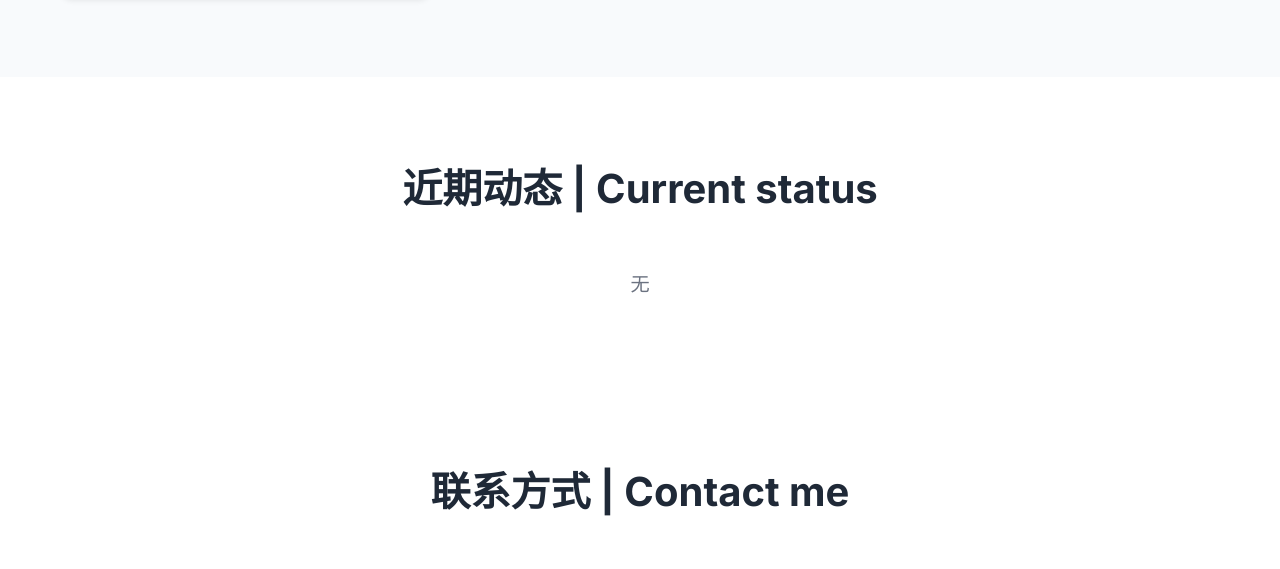
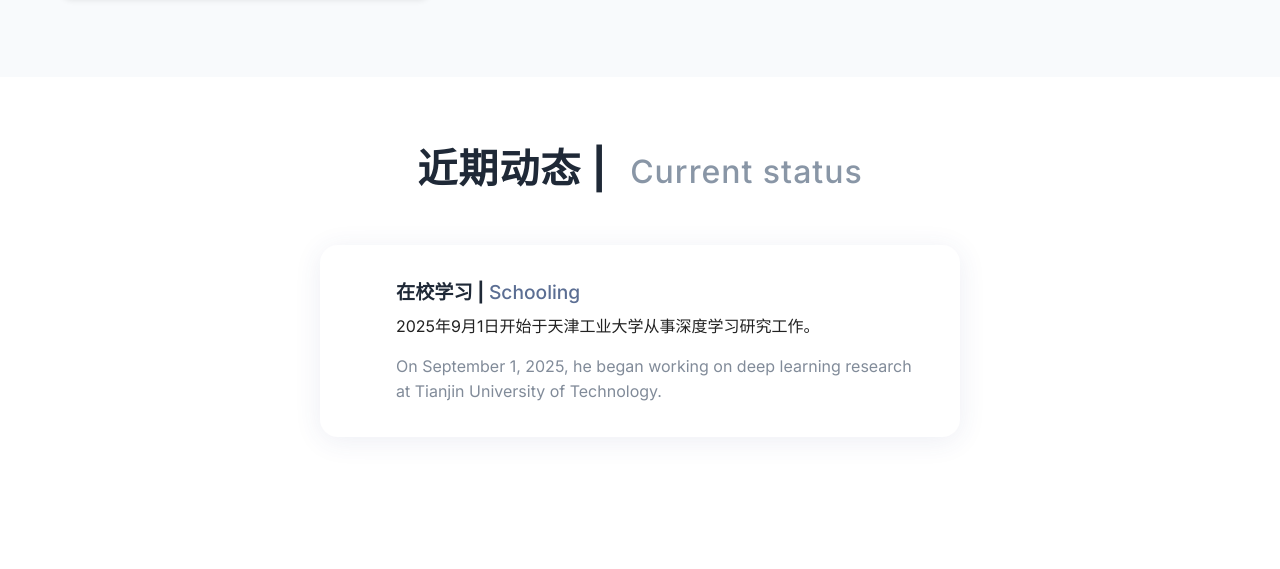
Before and after one commit to lwLiang1/homepage, a website: page index.html in a window 1280 px wide. Shown: the part 3819-4388 px from the top of the page. Drawn offline with Linux system fonts and the light colour scheme; no server answers.

Commit message:
jinqidongtai

```diff
--- a/index.html
+++ b/index.html
@@ -253,13 +253,16 @@
         </section>
 
         <!-- 近期动态 | Current status -->
-        <section id="status" class="section">
-            <div class="container">
-                <h2 class="section-title">近期动态 | Current status</h2>
-                <div style="text-align: center; font-size: 1.2rem; color: var(--text-light);">
-                    <p>无</p>
-                </div>
+        <section class="current-status-section">
+          <h2>近期动态 | <span class="en-title">Current status</span></h2>
+          <div class="status-card">
+            <div class="status-icon"></div>
+            <div class="status-content">
+              <div class="status-title">在校学习 | <span>Schooling</span></div>
+              <div class="status-main">2025年9月1日开始于天津工业大学从事深度学习研究工作。</div>
+              <div class="status-desc">On September 1, 2025, he began working on deep learning research at Tianjin University of Technology.</div>
             </div>
+          </div>
         </section>
 
         <!-- 联系我部分 -->
--- a/styles.css
+++ b/styles.css
@@ -1731,3 +1731,60 @@ html {
     0 0 32px 12px rgba(85, 115, 246, 0.55),
     0 0 56px 24px rgba(170, 80, 255, 0.35);
 }
+
+.current-status-section {
+  max-width: 800px;
+  margin: 60px auto;
+  text-align: center;
+}
+.current-status-section h2 {
+  font-size: 2.5rem;
+  font-weight: 800;
+  margin-bottom: 44px;
+  letter-spacing: 1px;
+}
+.current-status-section .en-title {
+  font-weight: 500;
+  font-size: 2rem;
+  color: #8996a6;
+  margin-left: 12px;
+}
+.status-card {
+  display: flex;
+  align-items: flex-start;
+  background: #fff;
+  border-radius: 18px;
+  box-shadow: 0 4px 28px 0 rgba(60,70,130,0.09);
+  padding: 32px 48px;
+  margin: 0 auto;
+  max-width: 640px;
+  text-align: left;
+  gap: 28px;
+}
+.status-icon {
+  font-size: 2.2rem;
+  color: #697cfb;
+  margin-top: 6px;
+}
+.status-content {
+  flex: 1;
+}
+.status-title {
+  font-size: 1.2rem;
+  font-weight: 700;
+  margin-bottom: 6px;
+}
+.status-title span {
+  font-weight: 500;
+  color: #5b6e93;
+}
+.status-main {
+  font-size: 1rem;
+  color: #222;
+  margin-bottom: 2px;
+}
+.status-desc {
+  font-size: 1rem;
+  color: #818b99;
+  margin-top: 14px;
+}
```
